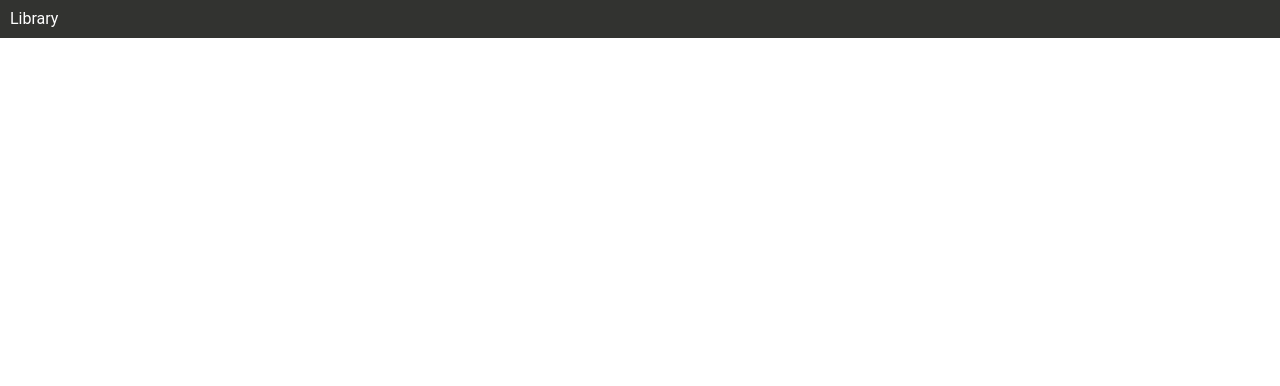
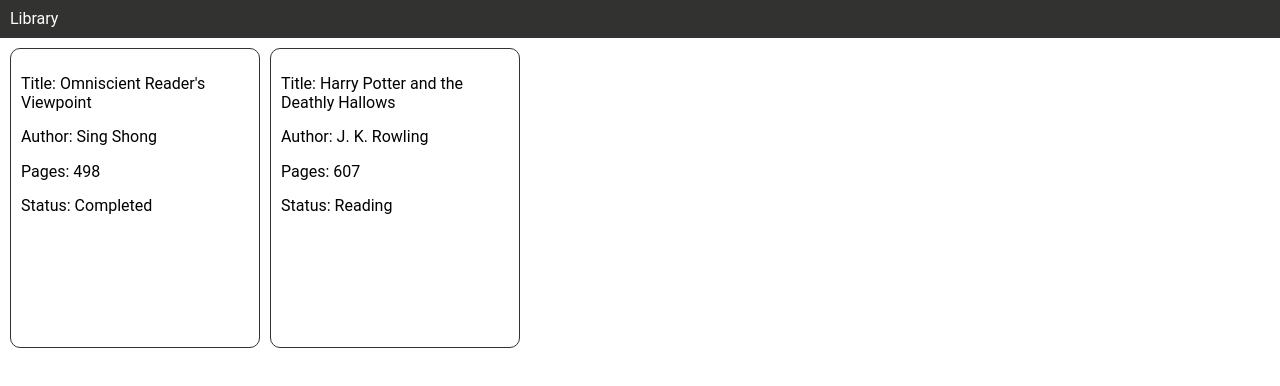
Before and after one commit to mzFaris/library, a plain HTML site: page index.html in a window 1280 px wide. Drawn offline with Linux system fonts and the light colour scheme.

Commit message:
Add book card DOM manipulation and sample data

```diff
--- a/index.html
+++ b/index.html
@@ -4,7 +4,7 @@
         <meta charset="UTF-8" />
         <meta name="viewport" content="width=device-width, initial-scale=1.0" />
         <title>Document</title>
-        <script src="script.js"></script>
+        <script src="script.js" defer></script>
         <link rel="stylesheet" href="css/normalize.css" />
         <link rel="stylesheet" href="css/styles.css" />
     </head>
--- a/script.js
+++ b/script.js
@@ -12,3 +12,40 @@ function addBookToLibrary(title, author, page, read) {
   const book = new Book(crypto.randomUUID(), title, author, page, read);
   myLibrary.push(book);
 }
+
+function addCardToDOM(book) {
+  const card = document.createElement("div");
+  card.classList.add("card");
+
+  const title = document.createElement("p");
+  title.textContent = `Title: ${book.title}`;
+  const author = document.createElement("p");
+  author.textContent = `Author: ${book.author}`;
+  const page = document.createElement("p");
+  page.textContent = `Pages: ${book.page}`;
+  const read = document.createElement("p");
+  read.textContent = `Status: ${book.read}`;
+
+  card.append(title, author, page, read);
+
+  content.appendChild(card);
+}
+
+addBookToLibrary(
+  "Omniscient Reader's Viewpoint",
+  "Sing Shong",
+  498,
+  "Completed",
+);
+addBookToLibrary(
+  "Harry Potter and the Deathly Hallows",
+  "J. K. Rowling",
+  607,
+  "Reading",
+);
+
+const content = document.querySelector(".content");
+
+for (const book of myLibrary) {
+  addCardToDOM(book);
+}
```
